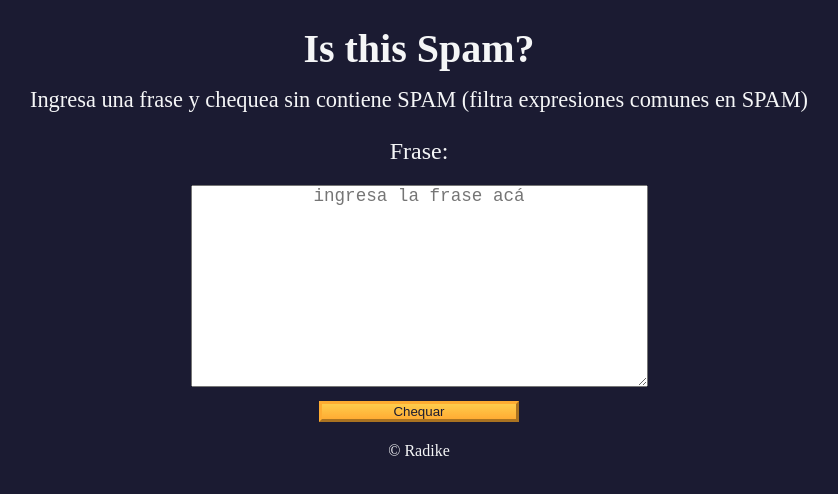
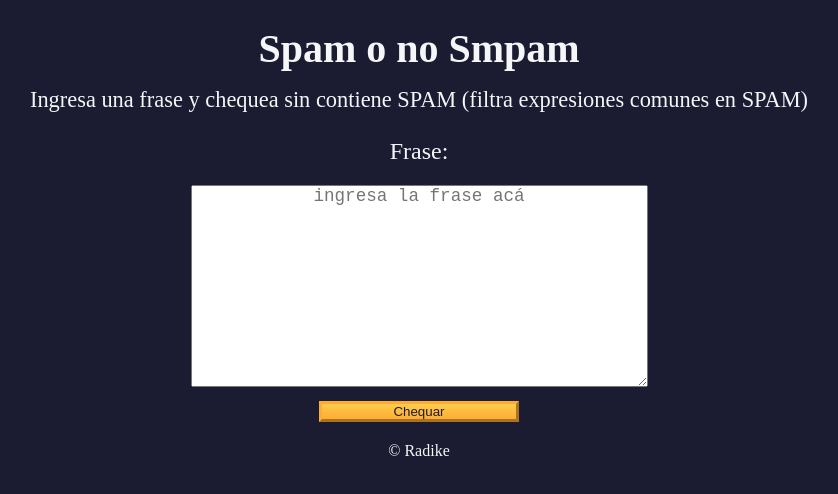
Before and after one commit to RadikeCosa/spam-filter, a plain HTML site: page index.html in a window 1280 px wide. Shown: the whole page, without its empty margins (221-1059 px from the left). Drawn offline with Linux system fonts and the light colour scheme.

Commit message:
traduccion

```diff
--- a/index.html
+++ b/index.html
@@ -9,7 +9,7 @@
 
   <body>
     <header class="main-text">
-      <h1 class="title">Is this Spam?</h1>
+      <h1 class="title">Spam o no Smpam</h1>
       <p class="description">
         Ingresa una frase y chequea sin contiene SPAM
         (filtra expresiones comunes en SPAM)</p>
```
